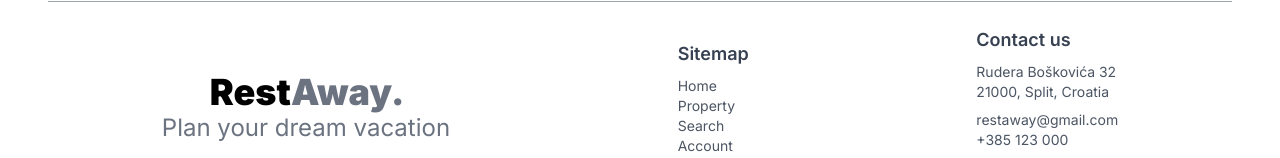
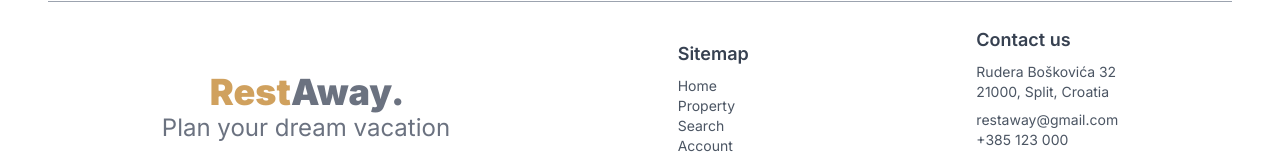
Before and after one commit to dariamilic/korisnicka-sucelja, a Next.js app in the folder rest_away_booking_project/: page /signIn in a window 1280 px wide. Shown: the part 848-1006 px from the top of the page. Built offline with nearby package versions, Linux system fonts and the light colour scheme; no server answers; what @supabase/auth-helpers-nextjs would draw is missing.

Commit message:
fixing darke mode pt3

```diff
--- a/rest_away_booking_project/src/app/globals.css
+++ b/rest_away_booking_project/src/app/globals.css
@@ -8,6 +8,7 @@
   --background-end-rgb: 255, 255, 255;
 }
 */
+/*
 @media (prefers-color-scheme: dark) {
   :root {
     --foreground-rgb: 210, 180, 140;
@@ -15,7 +16,7 @@
     --background-end-rgb:255, 255, 255;
   }
 }
-
+*/
 
 body {
   color: rgb(var(--foreground-rgb));
--- a/rest_away_booking_project/src/components/logo.tsx
+++ b/rest_away_booking_project/src/components/logo.tsx
@@ -1,24 +1,13 @@
 type LogoProps = {
-  theme?: "light" | "dark";
   className?: string;
 };
 
-const Logo = ({ theme = "light", className = "" }: LogoProps) => {
+const Logo = ({ className = "" }: LogoProps) => {
   return (
     <p className={`font-lato font-black text-4xl ${className}`}>
-      {theme === "light" ? (
-        <>
-          <span className=" text-brand-primary ">Rest</span>
-          <span className="text-brand-text-strong text-gray-500 ">Away</span>
-          <span className=" text-gray-500 ">.</span>
-        </>
-      ) : (
-        <>
-          <span className="text-brand-stroke-weak">Rest</span>
-          <span className="text-brand-stroke-strong">Away</span>
-          <span className="text-brand-stroke-weak">.</span>
-        </>
-      )}
+      <span className="text-brown-200">Rest</span>
+      <span className="text-brand-text-strong text-gray-500">Away</span>
+      <span className="text-gray-500">.</span>
     </p>
   );
 };
```
